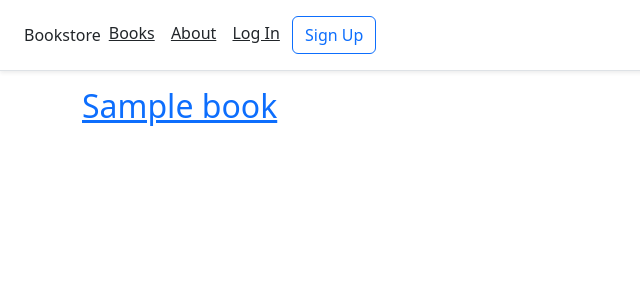
After one commit to VitaliiFedin/BookStore, a Django app: page /books/ in a window 1280 px wide. The commit adds this page. Shown: the top 300 px of the page, without its empty margins (0-640 px from the left). Run offline with Django 4.2, Linux system fonts and the light colour scheme; tables that the repository leaves empty hold one stand-in row (values such as "Sample post"); parts of the project's set-up code (start-up, migrations or seed data) failed here and were passed over.

Commit message:
add book_detail, book_list

```diff
--- /dev/null
+++ b/books/apps.py
@@ -0,0 +1,6 @@
+from django.apps import AppConfig
+
+
+class BooksConfig(AppConfig):
+    default_auto_field = 'django.db.models.BigAutoField'
+    name = 'books'
--- /dev/null
+++ b/books/models.py
@@ -0,0 +1,21 @@
+from django.db import models
+from django.urls import reverse
+import uuid
+
+
+# Create your models here.
+class Book(models.Model):
+    id = models.UUIDField(
+        primary_key=True,
+        default=uuid.uuid4,
+        editable=False
+    )
+    title = models.CharField(max_length=200)
+    author = models.CharField(max_length=200)
+    price = models.DecimalField(max_digits=6, decimal_places=2)
+
+    def __str__(self):
+        return self.title
+
+    def get_absolute_url(self):
+        return reverse('book_detail', args=[str(self.id)])
--- /dev/null
+++ b/books/urls.py
@@ -0,0 +1,7 @@
+from django.urls import path
+from .views import BookListView, BookDetailView
+
+urlpatterns = [
+    path('', BookListView.as_view(), name='book_list'),
+    path('<uuid:pk>', BookDetailView.as_view(), name='book_detail'),
+]
--- /dev/null
+++ b/books/views.py
@@ -0,0 +1,16 @@
+from django.shortcuts import render
+from django.views.generic import ListView, DetailView
+from .models import Book
+# Create your views here.
+
+
+class BookListView(ListView):
+    template_name = 'books/book_list.html'
+    model = Book
+    context_object_name = 'book_list'
+
+
+class BookDetailView(DetailView):
+    model = Book
+    template_name = 'books/book_detail.html'
+    context_object_name = 'book'
--- a/config/settings.py
+++ b/config/settings.py
@@ -50,6 +50,7 @@ INSTALLED_APPS = [
     # local
     'accounts',
     'pages',
+    'books',
 
 ]
 
--- a/config/urls.py
+++ b/config/urls.py
@@ -25,5 +25,6 @@ urlpatterns = [
 
     # Local apps
     path('', include('pages.urls')),
+    path('books/', include('books.urls')),
 
 ]
--- a/templates/_base.html
+++ b/templates/_base.html
@@ -16,6 +16,7 @@
         <div class="d-flex flex-column flex-md-row align-items-center p-3 px-md-4 mb-3 bg-white border-bottom shadow-sm">
         <a href="{% url 'home' %}" class="navbar-brand my-0 mr-md-auto font-weight-normal">Bookstore</a>
         <nav class="my-2 my-md-0 mr-md-3" >
+            <a class="p-2 text-dark" href="{% url 'book_list' %}">Books</a>
             <a class="p-1 text-dark " href="{% url 'about' %}">About</a>
             {% if user.is_authenticated %}
                 <a class="p-10 text-dark " href="{% url 'account_logout' %}">Log Out</a>
--- /dev/null
+++ b/templates/books/book_list.html
@@ -0,0 +1,11 @@
+{% extends '_base.html' %}
+{% block title %} Book List {% endblock title %}
+
+{% block content %}
+    {% for book in book_list %}
+        <div>
+            <h2> <a href="{{book.get_absolute_url}}">{{book.title}}</a> </h2>
+        </div>
+    {% endfor %}
+
+{% endblock content %}
```
Also changed, not shown: books/admin.py (added, +10 -0 lines), books/tests.py (added, +33 -0 lines), templates/books/book_detail.html (added, +11 -0 lines), books/__init__.py (added), books/migrations/0001_initial.py (added), books/migrations/__init__.py (added).
